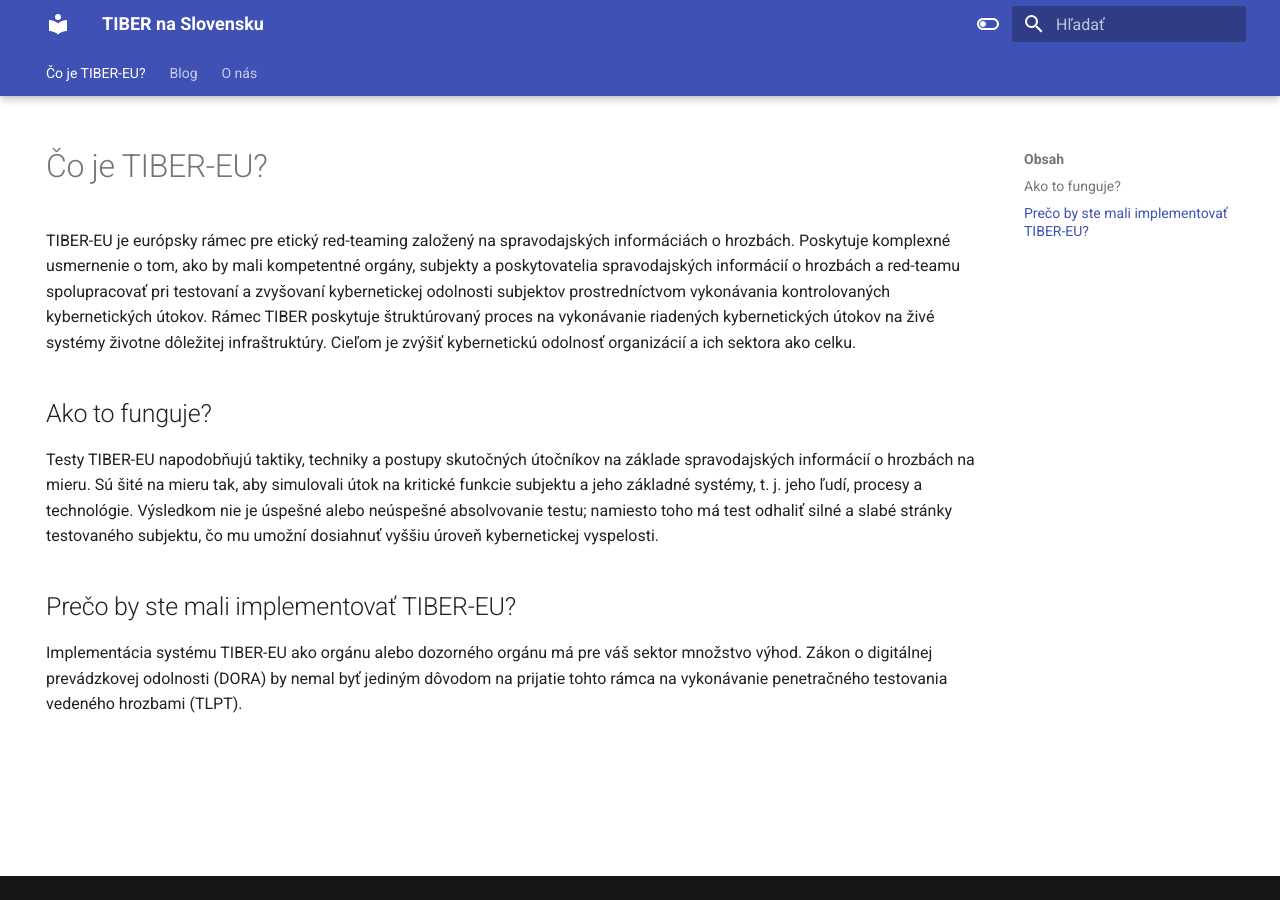
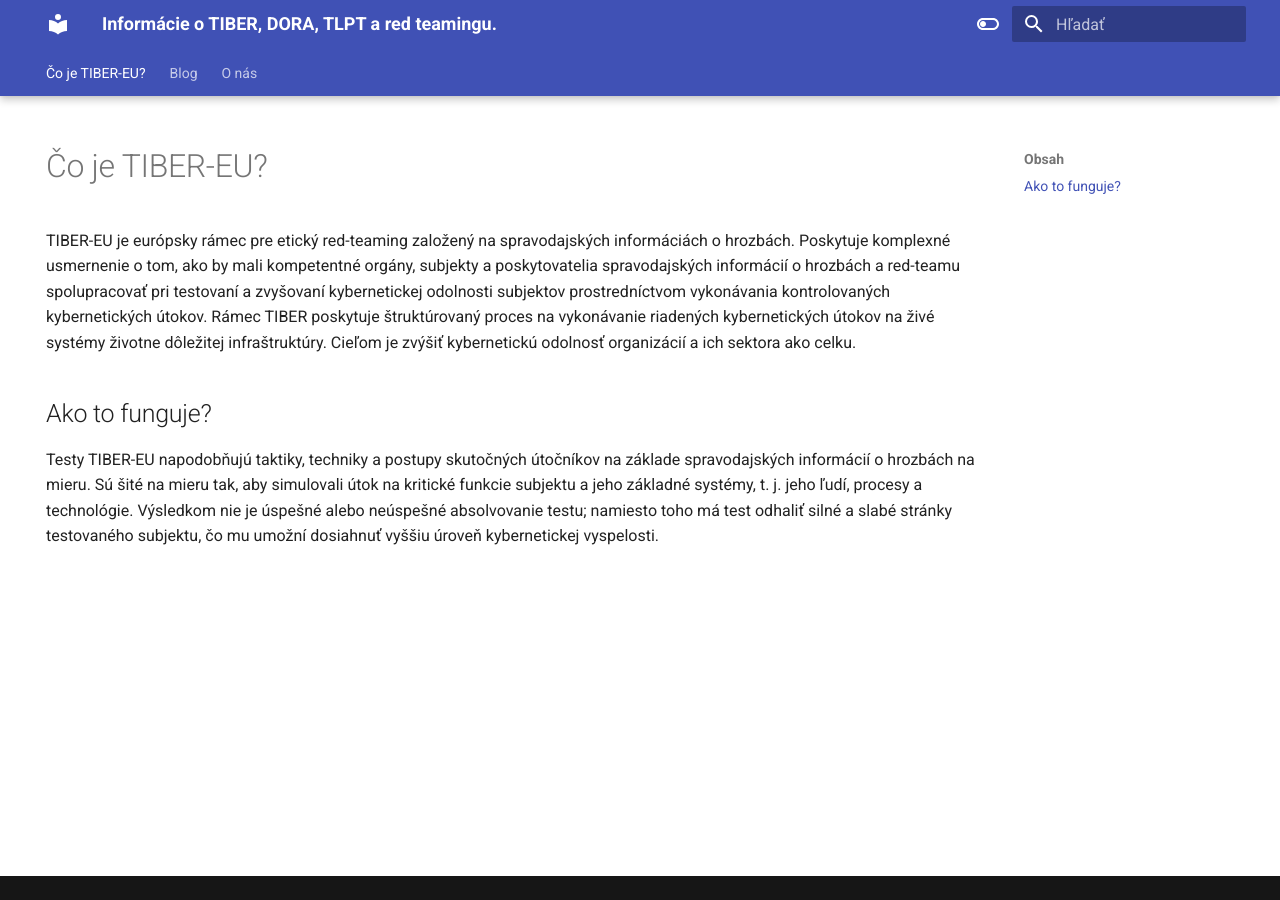
Before and after one commit to ricco386/tiber-sk, an MkDocs documentation site: the page built from docs/tiber-eu.md, in a window 1280 px wide. Built offline with MkDocs 1.6.1 and Material for MkDocs 9.7.7, drawn with Linux system fonts in a browser that asks for light colours; plug-ins that fetch from the network failed and are left out.

Commit message:
Updated content

```diff
--- a/docs/tiber-eu.md
+++ b/docs/tiber-eu.md
@@ -10,7 +10,3 @@ TIBER-EU je európsky rámec pre etický red-teaming založený na spravodajský
 ## Ako to funguje?
 
 Testy TIBER-EU napodobňujú taktiky, techniky a postupy skutočných útočníkov na základe spravodajských informácií o hrozbách na mieru. Sú šité na mieru tak, aby simulovali útok na kritické funkcie subjektu a jeho základné systémy, t. j. jeho ľudí, procesy a technológie. Výsledkom nie je úspešné alebo neúspešné absolvovanie testu; namiesto toho má test odhaliť silné a slabé stránky testovaného subjektu, čo mu umožní dosiahnuť vyššiu úroveň kybernetickej vyspelosti.
-
-## Prečo by ste mali implementovať TIBER-EU?
-
-Implementácia systému TIBER-EU ako orgánu alebo dozorného orgánu má pre váš sektor množstvo výhod. Zákon o digitálnej prevádzkovej odolnosti (DORA) by nemal byť jediným dôvodom na prijatie tohto rámca na vykonávanie penetračného testovania vedeného hrozbami (TLPT).
--- a/mkdocs.yml
+++ b/mkdocs.yml
@@ -1,6 +1,6 @@
-site_name: TIBER na Slovensku
+site_name: Informácie o TIBER, DORA, TLPT a red teamingu.
 site_url: https://tiber.sk
-site_description: "Informácie o TIBER, DORA a TLPT."
+site_description: ""
 
 theme:
     name: 'material'
```
Also changed, not shown: docs/blog/posts/DORA-workshop-for-1st-batch-RTS.md (added, +14 -0 lines), docs/blog/posts/slovak-financial-market-and-inovations.md (added, +19 -0 lines), docs/o_nas.md (added, +9 -0 lines), docs/o_nás.md (deleted, +0 -8 lines).
